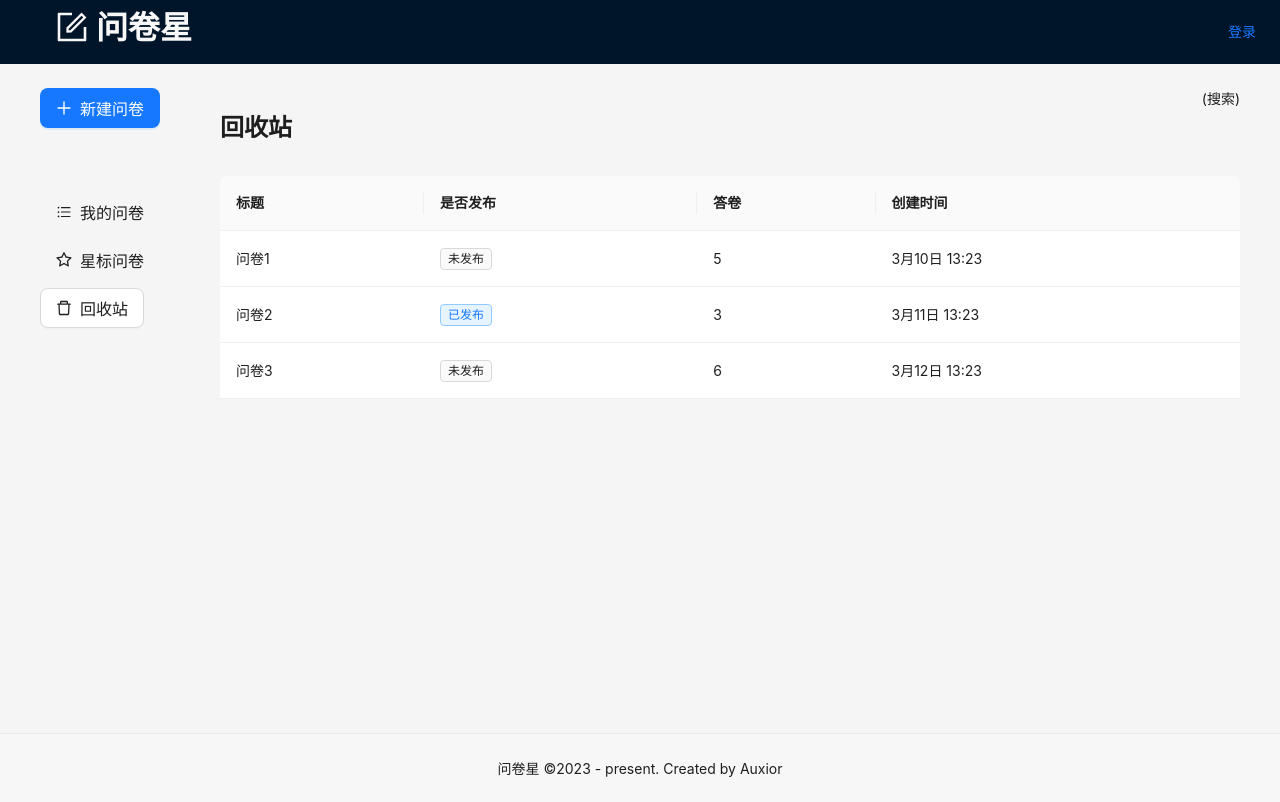
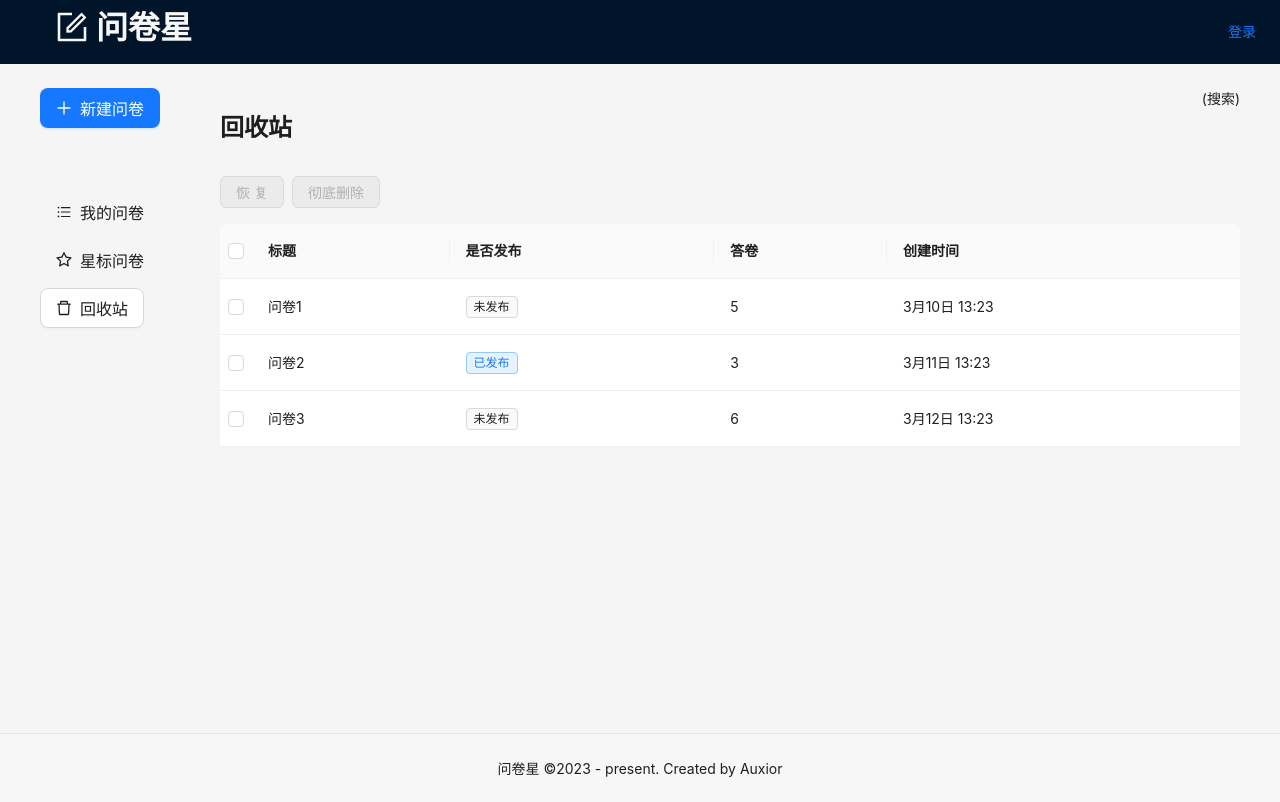
Before and after one commit to Auxior/sojump-fe, a React (Create React App) app: page /manage/trash in a window 1280 px wide. Built offline with nearby package versions, Linux system fonts and the light colour scheme.

Commit message:
Add delete confirmation modal and functionality

```diff
--- a/src/pages/manage/Trash.tsx
+++ b/src/pages/manage/Trash.tsx
@@ -1,9 +1,11 @@
 import React, { FC, useState } from 'react'
 import { useTitle } from 'ahooks'
-import { Typography, Empty, Table, Tag } from 'antd'
+import { Typography, Empty, Table, Tag, Button, Space, Modal } from 'antd'
+import { ExclamationCircleOutlined } from '@ant-design/icons'
 import styles from './common.module.scss'
 
 const { Title } = Typography
+const { confirm } = Modal
 
 const rawQuestionList = [
   {
@@ -37,6 +39,20 @@ const Trash: FC = () => {
 
   const [questionList, setQuestionList] = useState(rawQuestionList)
 
+  // 记录选中的 id
+  const [selectedIds, setSelectedIds] = useState<string[]>([])
+
+  function del() {
+    confirm({
+      title: '确认彻底删除该问卷？',
+      icon: <ExclamationCircleOutlined />,
+      content: '删除以后不可以找回',
+      onOk: () => {
+        alert(`删除 ${JSON.stringify(selectedIds)}`)
+      },
+    })
+  }
+
   const tableColumns = [
     {
       title: '标题',
@@ -59,6 +75,33 @@ const Trash: FC = () => {
     },
   ]
 
+  const TableElem = (
+    <>
+      <div style={{ marginBottom: '16px' }}>
+        <Space>
+          <Button type="primary" disabled={selectedIds.length === 0}>
+            恢复
+          </Button>
+          <Button danger disabled={selectedIds.length === 0} onClick={del}>
+            彻底删除
+          </Button>
+        </Space>
+      </div>
+      <Table
+        dataSource={questionList}
+        columns={tableColumns}
+        pagination={false}
+        rowKey={(q) => q._id}
+        rowSelection={{
+          type: 'checkbox',
+          onChange: (selectedRowKeys) => {
+            setSelectedIds(selectedRowKeys as string[])
+          },
+        }}
+      />
+    </>
+  )
+
   return (
     <>
       <div className={styles.header}>
@@ -69,7 +112,7 @@ const Trash: FC = () => {
       </div>
       <div className={styles.container}>
         {questionList.length === 0 && <Empty description="暂无数据" />}
-        {questionList.length > 0 && <Table dataSource={questionList} columns={tableColumns} pagination={false} />}
+        {questionList.length > 0 && TableElem}
       </div>
     </>
   )
```
